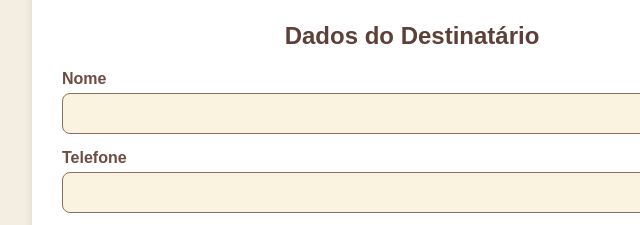
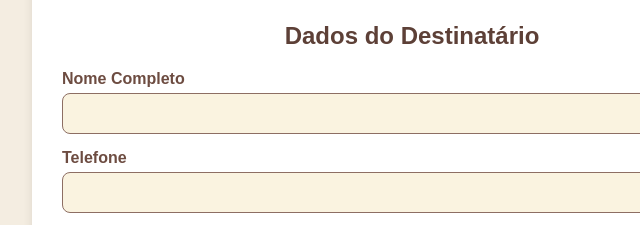
Before and after one commit to NicolauGoncalves/Envios, a plain HTML site: page index.html in a window 1280 px wide. Shown: the part 175-400 px from the top of the page, 228-868 px from the left. Drawn offline with Linux system fonts and the light colour scheme.

Commit message:
Update index.html

```diff
--- a/index.html
+++ b/index.html
@@ -81,7 +81,7 @@
     <h2>Dados do Destinatário</h2>
 
     <form id="form-destinatario">
-      <label>Nome</label>
+      <label>Nome Completo</label>
       <input type="text" id="nome" required>
 
       <label>Telefone</label>
```
